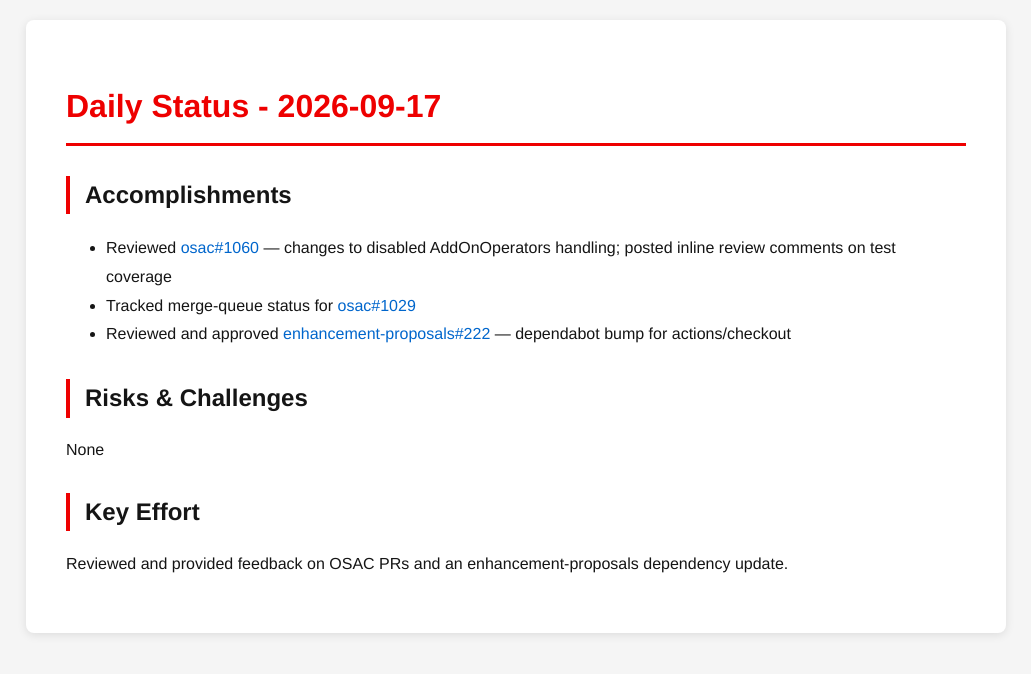
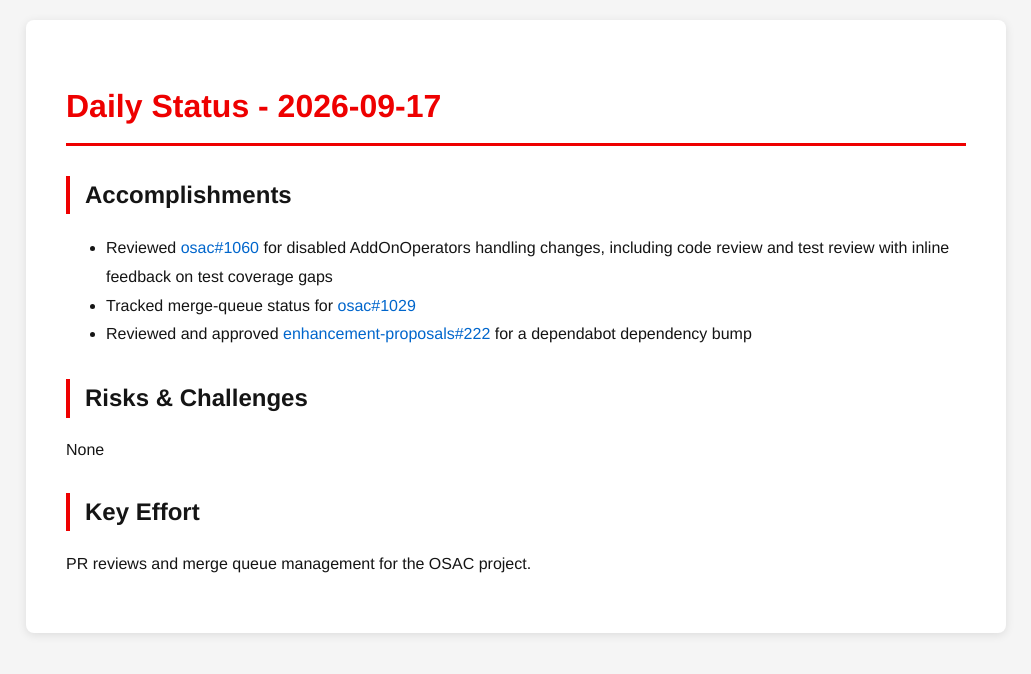
Before and after one commit to tzvatot/daily-status, a Jekyll site: the page built from 2026-09-17.md, in a window 1280 px wide. Shown: the top 674 px of the page, without its empty margins (124-1155 px from the left). Built offline with Jekyll 4.4.1, drawn with Linux system fonts in a browser that asks for light colours.

Commit message:
Daily status update - 2026-09-17

```diff
--- a/2026-09-17.md
+++ b/2026-09-17.md
@@ -7,12 +7,12 @@
 # Daily Status - 2026-09-17
 
 ## Accomplishments
-- Reviewed [osac#1060](https://github.com/osac-project/osac/pull/1060) — changes to disabled AddOnOperators handling; posted inline review comments on test coverage
+- Reviewed [osac#1060](https://github.com/osac-project/osac/pull/1060) for disabled AddOnOperators handling changes, including code review and test review with inline feedback on test coverage gaps
 - Tracked merge-queue status for [osac#1029](https://github.com/osac-project/osac/pull/1029)
-- Reviewed and approved [enhancement-proposals#222](https://github.com/osac-project/enhancement-proposals/pull/222) — dependabot bump for actions/checkout
+- Reviewed and approved [enhancement-proposals#222](https://github.com/osac-project/enhancement-proposals/pull/222) for a dependabot dependency bump
 
 ## Risks & Challenges
 None
 
 ## Key Effort
-Reviewed and provided feedback on OSAC PRs and an enhancement-proposals dependency update.
+PR reviews and merge queue management for the OSAC project.
```
